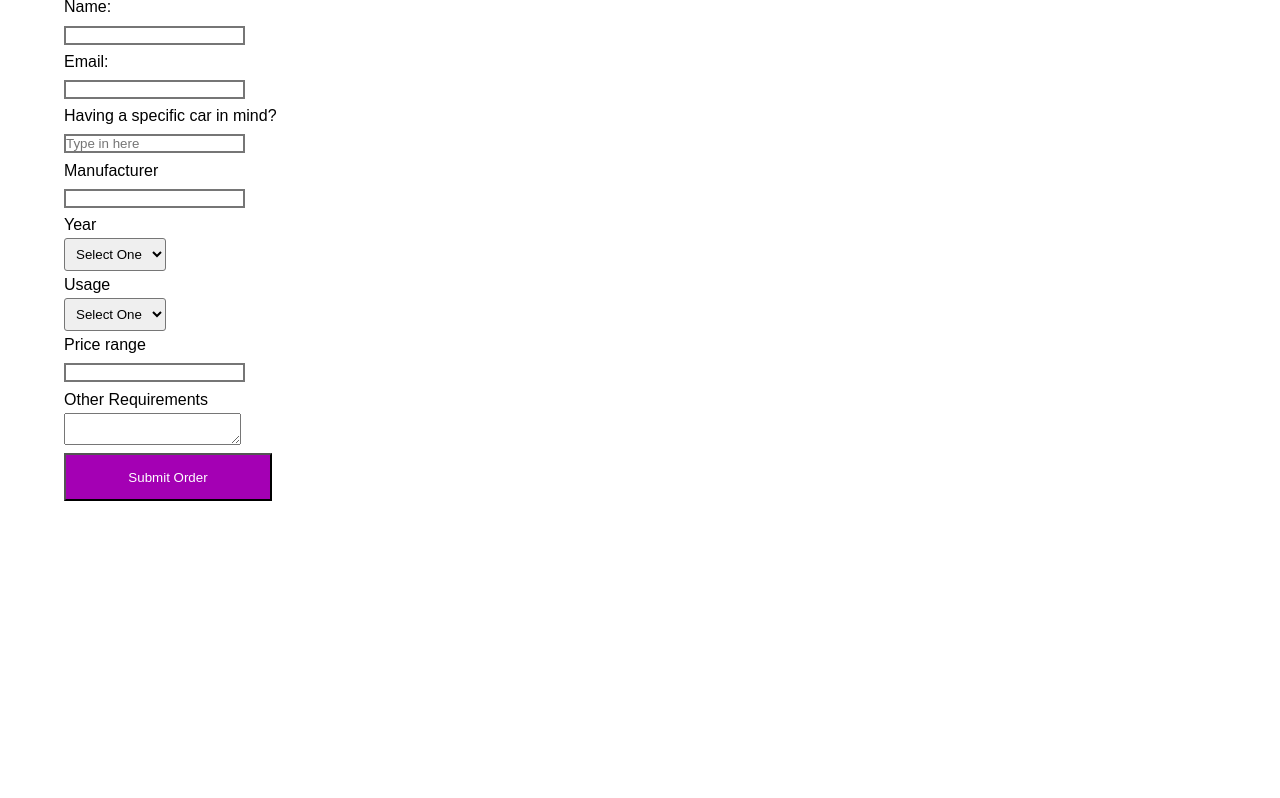
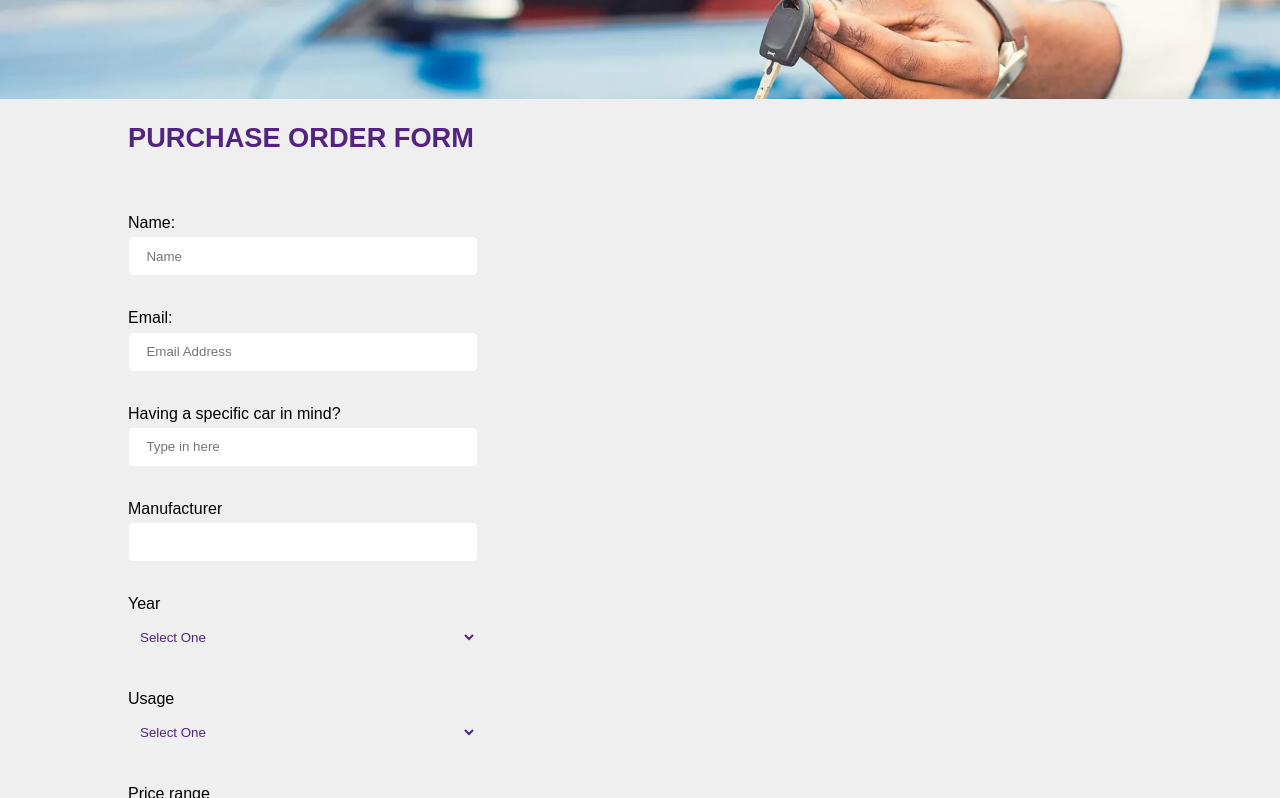
Before and after one commit to Adedayo-A/Auto-Mart, a plain HTML site: page UI/purchase-order.html in a window 1280 px wide. Shown: the part 99-897 px from the top of the page. Before the commit the page ends 800 px from the top, so only its background shows below. Drawn offline with Linux system fonts and the light colour scheme.

Commit message:
fixed purchase order form and fixed the on focus on input placeholders in forms

```diff
--- a/UI/purchase-order.css
+++ b/UI/purchase-order.css
@@ -1,16 +1,74 @@
-  /* PURCHASE ORDER */
-  fieldset {
-    border: none;
-  }
+/* PURCHASE ORDER */
   .section-purchase-order {
-      margin-left: 5%;
+      background: #efefef;
   }
 
   .purchase-order-main-heading {
       color: #532380;
-      font-size: 2rem;
+      font-size: 1.7rem;
+      margin-left: 10%;
+      margin-bottom: 3rem;
   }
-  .width-input-po {
+
+  form {
+    margin-left: 10%;
+  }
+
+  .backgrnd-image {
+    background-image: url(images/sellcar.webp);
+    background-position: center;
+    background-size: cover;
+    height: 10rem;
+    margin-bottom: 1rem;
+  }
+
+  select, input {
+    width: 350px;
+    height: 40px;
+    border-radius: 5px;
+    border: 0.9px solid #efefef;
+    box-shadow: none;
+    outline: none;
+    margin-bottom: 12px;
+    color:#532380;
+   }
+
+   input::placeholder {
+    padding-left: 5%;
+   }
+
+   input:focus::-webkit-input-placeholder { color:transparent; }
+  input:focus:-moz-placeholder { color:transparent; }
+  input:focus::-moz-placeholder { color:transparent; }
+  input:focus:-ms-input-placeholder { color:transparent; }
+
+   fieldset {
+    border: none;
+    margin-bottom: 1rem;
+  }
+
+  textarea {
+    border-radius: 5px;
+    border: 0.9px solid #efefef;
+    box-shadow: none;
+    outline: none;
+  }
+
+  form button {
+    display: block;
+    margin-top: 2rem;
+    width: 15rem;
+    height: 3rem;
+    background-color: #A400B4;
+    color: rgba(255,255,255);
+    outline: none;
+    box-shadow: none;
+    border-style: solid;
+    border-width: 0.9px;
+    border-radius: 0.3rem;
+  }
+
+  /* .width-input-po {
       width: 15rem;
   }
 
@@ -19,14 +77,12 @@
     height: 3rem;
     background-color:#A400B4;
     color: white;
-  }
-  .p-po-pholder input {
+  } */
+  /* .p-po-pholder input {
     width: 16rem;
     height: 2rem;
-
-    /* border-style: 1rem solid grey; */
-  }
-
+  } */
+/*
   .p-po-pholder input::placeholder {
     text-align: center;
-  }
+  } */
--- a/UI/purchase-order.html
+++ b/UI/purchase-order.html
@@ -40,22 +40,21 @@
         <p class="para-dropdown"><a href="orders.html">My Orders</a></p>
     </div>
     <section class="section-purchase-order">
+        <section class="backgrnd-image"></section>
         <h1 class="purchase-order-main-heading">PURCHASE ORDER FORM</h1>
         <form>
             <fieldset>
                     <label>Name:</label>
                     <div>
-                        <input type="text" name="buyer"  maxlength="35" required>
+                        <input type="text" name="buyer" maxlength="35" required placeholder="Name" />
                     </div>
             </fieldset>
             <fieldset>
                     <label>Email:</label>
                     <div>
-                        <input type="email" name="email_address">
+                        <input type="email" name="email_address" placeholder="Email Address" />
                     </div>
             </fieldset>
-
-            <!-- <b class="b-po"> What are you looking for today? </b> -->
             <fieldset>
                     <label>Having a specific car in mind?</label>
                     <div>
@@ -86,7 +85,6 @@
                         </select>
                     </div>
             </fieldset>
-
             <fieldset>
                     <label>Usage</label>
                     <div>
@@ -98,7 +96,6 @@
                         </select>
                     </div>
             </fieldset>
-
             <fieldset>
                     <label>Price range</label>
                     <div>
@@ -111,16 +108,15 @@
                         </datalist>
                     </div>
             </fieldset>
-
             <fieldset>
                     <label>Other Requirements</label>
                     <div>
-                        <textarea name="comments" maxlength="500"></textarea>
+                        <textarea name="comments" rows="4" cols="50" maxlength="500"></textarea>
                     </div>
             </fieldset>
             <p class="p-po-btn"><button>Submit Order</button></p>
-
         </form>
     </section>
+    <script src="script.js"></script>
 </body>
 </html>
```
Also changed, not shown: UI/sell.css (+8 -2 lines).
